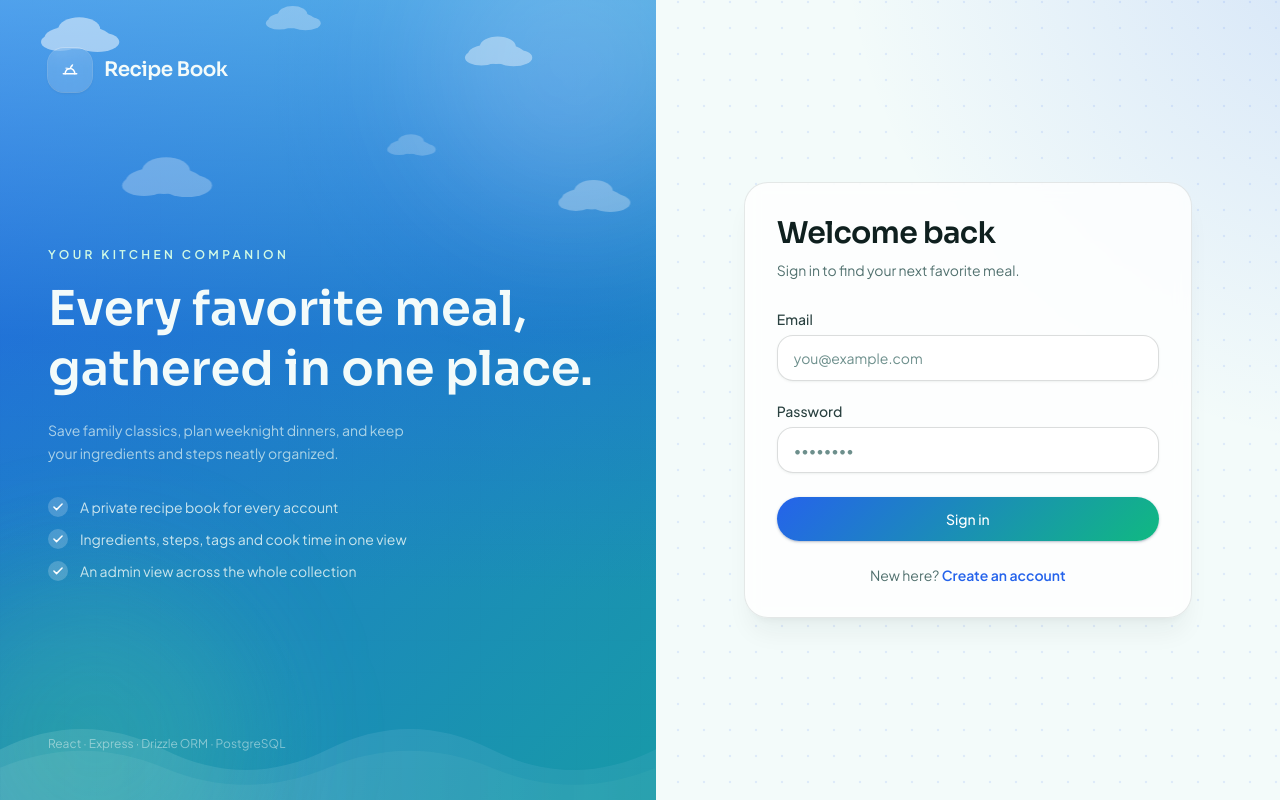
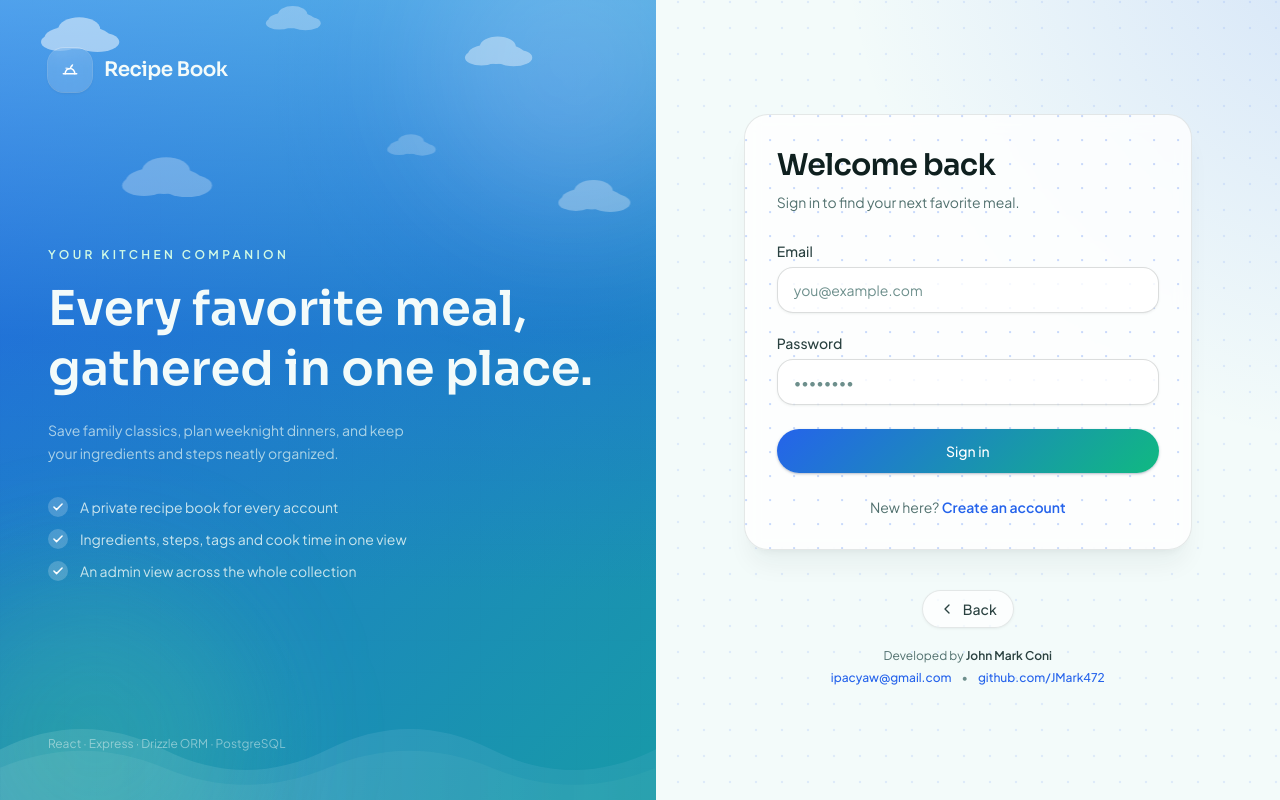
Before and after one commit to JMark472/recipe-book-web, a React (Vite) app: page /auth/login in a window 1280 px wide. Built offline with nearby package versions, Linux system fonts and the light colour scheme; no server answers.

Commit message:
feat: animated dot pattern on white card + header, plus auth footer with dev info and back button

```diff
--- a/src/components/common/app-navbar.tsx
+++ b/src/components/common/app-navbar.tsx
@@ -25,8 +25,10 @@ export function AppNavbar() {
 
   return (
     <header className="sticky top-0 z-40 bg-mist-50/80 backdrop-blur-md">
+      {/* Animation "pattern" — drifting dot grid across the light header. */}
+      <span aria-hidden="true" className="pattern-dots animate-pattern pointer-events-none absolute inset-0 opacity-60" />
       <span aria-hidden="true" className="pointer-events-none absolute inset-x-0 bottom-0 h-px bg-brand-gradient opacity-70" />
-      <div className="mx-auto flex w-full max-w-6xl items-center justify-between gap-4 px-4 py-3 sm:px-6 lg:px-8">
+      <div className="relative mx-auto flex w-full max-w-6xl items-center justify-between gap-4 px-4 py-3 sm:px-6 lg:px-8">
         <Link to={home} className="flex items-center gap-2.5">
           <BrandMark className="h-9 w-9 bg-brand-gradient text-white shadow-azure-900/25" />
           <span className="font-display text-lg font-semibold tracking-tight text-deep-900">Recipe Book</span>
--- a/src/pages/auth/layout.tsx
+++ b/src/pages/auth/layout.tsx
@@ -1,6 +1,6 @@
 import { AuthHeader } from "@/components/features/auth/auth-header";
 import { BrandMark } from "@/components/common/brand";
-import { Navigate, Outlet } from "react-router";
+import { Navigate, Outlet, useNavigate } from "react-router";
 import { useAuth } from "@/components/context/use-auth";
 
 const highlights = [
@@ -9,10 +9,28 @@ const highlights = [
   "An admin view across the whole collection",
 ];
 
+// Developer attribution shown in the auth pages footer.
+const DEVELOPER = {
+  name: "John Mark Coni",
+  email: "ipacyaw@gmail.com",
+  github: "https://github.com/JMark472",
+  githubLabel: "github.com/JMark472",
+};
+
 export default function AuthLayout() {
   const { user, ready } = useAuth();
+  const navigate = useNavigate();
 
   if (ready && user) return <Navigate to={user.role === "ADMIN" ? "/admin" : "/user"} replace />;
+
+  // Step back through history, or fall back to the app root.
+  function handleBack() {
+    if (window.history.length > 1) {
+      navigate(-1);
+    } else {
+      navigate("/");
+    }
+  }
 
   return (
     <main className="min-h-svh lg:grid lg:grid-cols-[1.05fr_1fr]">
@@ -179,6 +197,52 @@ export default function AuthLayout() {
         <div className="w-full max-w-md">
           <AuthHeader />
           {ready && <Outlet />}
+
+          {/* Footer: back button + developer attribution. */}
+          <footer className="mt-10 text-center">
+            <button
+              type="button"
+              onClick={handleBack}
+              className="inline-flex cursor-pointer items-center gap-2 rounded-full border border-deep-900/10 bg-white/70 px-4 py-2 text-sm font-medium text-deep-700 shadow-sm shadow-deep-900/5 transition-colors hover:border-azure-500/40 hover:text-azure-600"
+            >
+              <svg
+                viewBox="0 0 24 24"
+                className="h-4 w-4"
+                fill="none"
+                stroke="currentColor"
+                strokeWidth={2}
+                strokeLinecap="round"
+                strokeLinejoin="round"
+                aria-hidden="true"
+              >
+                <path d="M15 18l-6-6 6-6" />
+              </svg>
+              Back
+            </button>
+
+            <p className="mt-5 text-xs text-deep-500">
+              Developed by <span className="font-semibold text-deep-700">{DEVELOPER.name}</span>
+            </p>
+            <p className="mt-1.5 flex flex-wrap items-center justify-center gap-x-2.5 gap-y-1 text-xs text-deep-500">
+              <a
+                href={`mailto:${DEVELOPER.email}`}
+                className="font-medium text-azure-600 underline-offset-4 hover:underline"
+              >
+                {DEVELOPER.email}
+              </a>
+              <span aria-hidden="true" className="text-deep-400">
+                •
+              </span>
+              <a
+                href={DEVELOPER.github}
+                target="_blank"
+                rel="noreferrer"
+                className="font-medium text-azure-600 underline-offset-4 hover:underline"
+              >
+                {DEVELOPER.githubLabel}
+              </a>
+            </p>
+          </footer>
         </div>
       </div>
     </main>
--- a/src/pages/auth/login/index.tsx
+++ b/src/pages/auth/login/index.tsx
@@ -4,7 +4,11 @@ import { LoginForm } from "@/components/features/auth/login-form";
 
 export default function LoginPage() {
   return (
-    <div className="animate-rise rounded-3xl border border-deep-900/10 bg-white/80 p-6 shadow-xl shadow-deep-900/5 backdrop-blur sm:p-8">
+    <div className="animate-rise relative overflow-hidden rounded-3xl border border-deep-900/10 bg-white/80 p-6 shadow-xl shadow-deep-900/5 backdrop-blur sm:p-8">
+      {/* Animation "pattern" — drifting dot grid across the white card. */}
+      <span aria-hidden="true" className="pattern-dots animate-pattern pointer-events-none absolute inset-0 opacity-70" />
+
+      <div className="relative">
         {/* The page owns its presentation; the feature handles form state and submission. */}
         <AuthFormHeader title="Welcome back" description="Sign in to find your next favorite meal." />
 
@@ -17,5 +21,6 @@ export default function LoginPage() {
           </Link>
         </p>
       </div>
+    </div>
   );
 }
--- a/src/pages/auth/signup/index.tsx
+++ b/src/pages/auth/signup/index.tsx
@@ -4,7 +4,11 @@ import { SignupForm } from "@/components/features/auth/signup-form";
 
 export default function SignupPage() {
   return (
-    <div className="animate-rise rounded-3xl border border-deep-900/10 bg-white/80 p-6 shadow-xl shadow-deep-900/5 backdrop-blur sm:p-8">
+    <div className="animate-rise relative overflow-hidden rounded-3xl border border-deep-900/10 bg-white/80 p-6 shadow-xl shadow-deep-900/5 backdrop-blur sm:p-8">
+      {/* Animation "pattern" — drifting dot grid across the white card. */}
+      <span aria-hidden="true" className="pattern-dots animate-pattern pointer-events-none absolute inset-0 opacity-70" />
+
+      <div className="relative">
         <AuthFormHeader title="Create your account" description="A little inspiration for your everyday cooking." />
 
         <SignupForm />
@@ -16,5 +20,6 @@ export default function SignupPage() {
           </Link>
         </p>
       </div>
+    </div>
   );
 }
--- a/src/styles/global.css
+++ b/src/styles/global.css
@@ -199,3 +199,26 @@
 .animate-clouds-slow {
   animation: clouds 130s linear infinite reverse;
 }
+
+/*
+ * Animation "pattern" — a tiled dot grid that drifts diagonally forever.
+ * Used on the light (white) header bar and the auth form card. The tile is
+ * 24px and the keyframes move exactly one tile, so the loop is seamless.
+ */
+@keyframes pattern {
+  from {
+    background-position: 0 0;
+  }
+  to {
+    background-position: 24px 24px;
+  }
+}
+
+.pattern-dots {
+  background-image: radial-gradient(circle, rgba(37, 99, 235, 0.35) 1.2px, transparent 1.3px);
+  background-size: 24px 24px;
+}
+
+.animate-pattern {
+  animation: pattern 10s linear infinite;
+}
```
Lines whose indentation alone changed are shown as unchanged.
